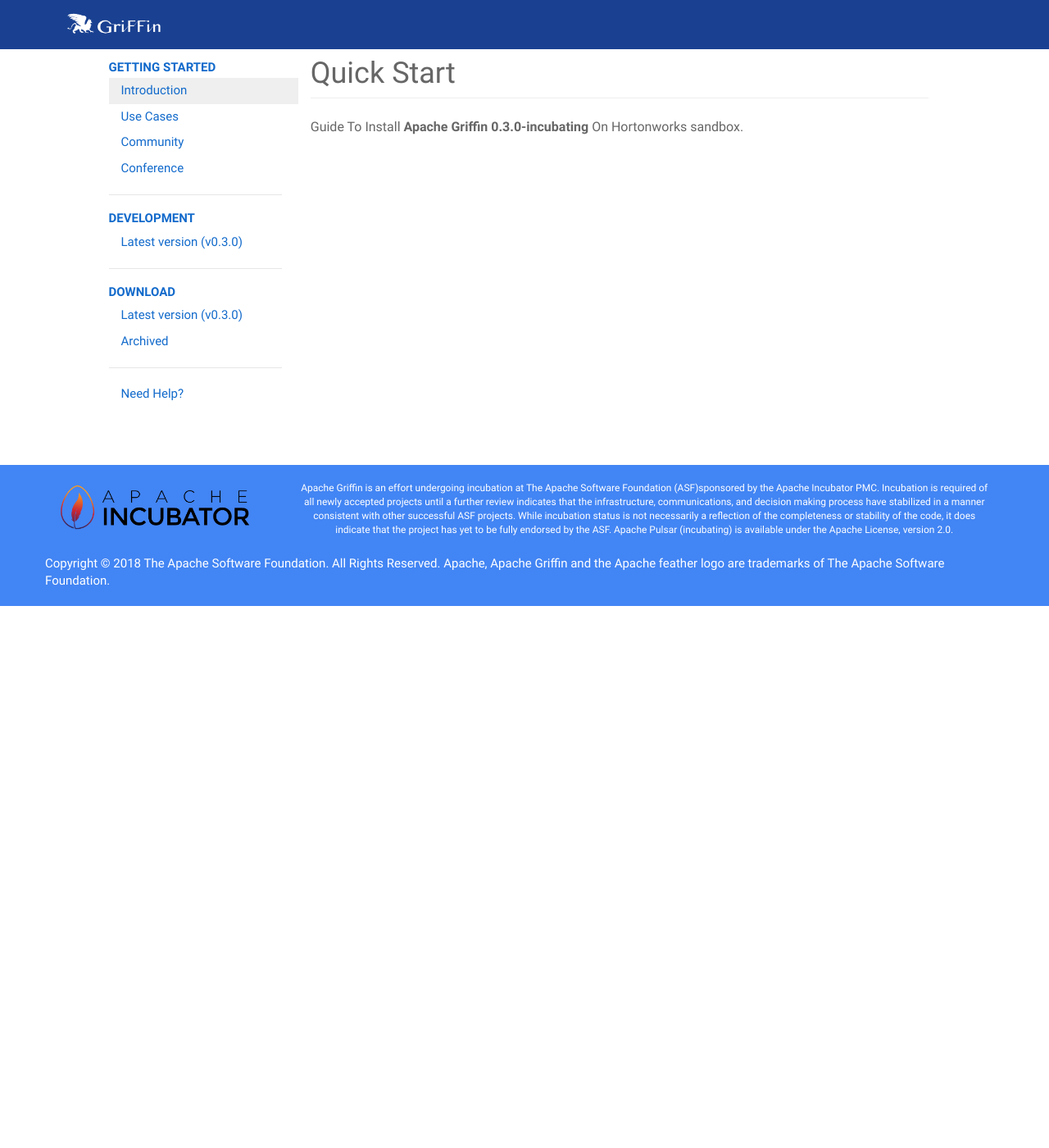
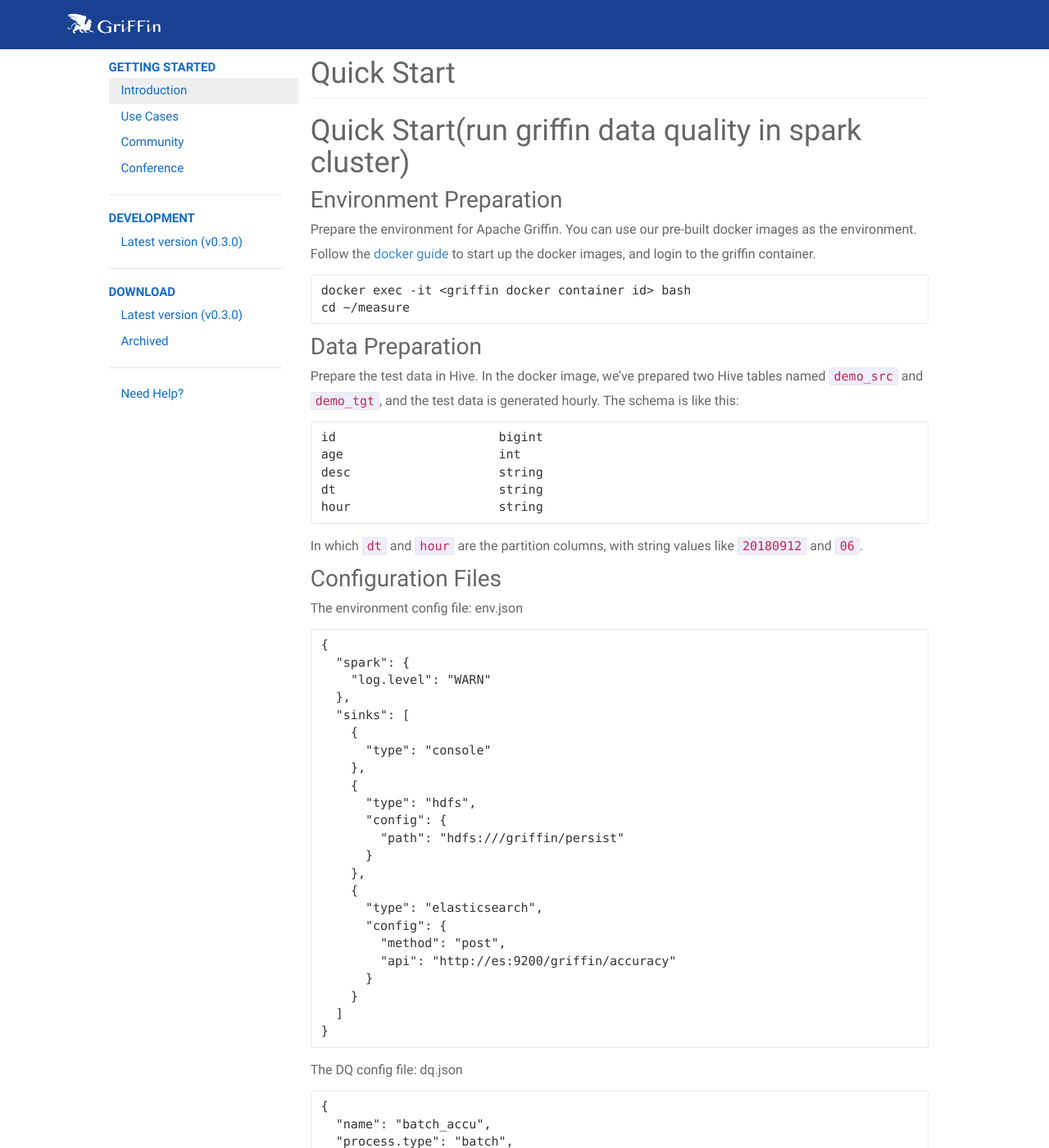
Before and after one commit to apache/griffin-site, a Jekyll site: the page built from quick-start.md, in a window 1280 px wide and 1400 px high. Shown: the whole window at 82% size. Built offline with Jekyll 4.4.1, drawn with Linux system fonts in a browser that asks for light colours; comment, search, counter and statistics services are not loaded; some of the changed text lies outside the part shown.

Commit message:
update quickstart

````diff
--- a/quick-start.md
+++ b/quick-start.md
@@ -4,4 +4,131 @@
 permalink: /docs/quick-start.html
 ---
 
-Guide To Install **Apache Griffin 0.3.0-incubating** On Hortonworks sandbox.
+# Quick Start(run griffin data quality in spark cluster)
+
+## Environment Preparation
+Prepare the environment for Apache Griffin.
+You can use our pre-built docker images as the environment.
+Follow the [docker guide](https://github.com/apache/incubator-griffin/blob/master/griffin-doc/docker/griffin-docker-guide.md#environment-preparation) to start up the docker images, and login to the griffin container.
+```
+docker exec -it <griffin docker container id> bash
+cd ~/measure
+```
+
+## Data Preparation
+Prepare the test data in Hive.
+In the docker image, we've prepared two Hive tables named `demo_src` and `demo_tgt`, and the test data is generated hourly.
+The schema is like this:
+```
+id                      bigint
+age                     int
+desc                    string
+dt                      string
+hour                    string
+```
+In which `dt` and `hour` are the partition columns, with string values like `20180912` and `06`.
+
+## Configuration Files
+The environment config file: env.json
+```
+{
+  "spark": {
+    "log.level": "WARN"
+  },
+  "sinks": [
+    {
+      "type": "console"
+    },
+    {
+      "type": "hdfs",
+      "config": {
+        "path": "hdfs:///griffin/persist"
+      }
+    },
+    {
+      "type": "elasticsearch",
+      "config": {
+        "method": "post",
+        "api": "http://es:9200/griffin/accuracy"
+      }
+    }
+  ]
+}
+```
+The DQ config file: dq.json
+```
+{
+  "name": "batch_accu",
+  "process.type": "batch",
+  "data.sources": [
+    {
+      "name": "src",
+      "baseline": true,
+      "connectors": [
+        {
+          "type": "hive",
+          "version": "1.2",
+          "config": {
+            "database": "default",
+            "table.name": "demo_src"
+          }
+        }
+      ]
+    }, {
+      "name": "tgt",
+      "connectors": [
+        {
+
+          "type": "hive",
+          "version": "1.2",
+          "config": {
+            "database": "default",
+            "table.name": "demo_tgt"
+          }
+        }
+      ]
+    }
+  ],
+  "evaluate.rule": {
+    "rules": [
+      {
+        "dsl.type": "griffin-dsl",
+        "dq.type": "accuracy",
+        "out.dataframe.name": "accu",
+        "rule": "src.id = tgt.id AND src.age = tgt.age AND src.desc = tgt.desc",
+        "details": {
+          "source": "src",
+          "target": "tgt",
+          "miss": "miss_count",
+          "total": "total_count",
+          "matched": "matched_count"
+        },
+        "out": [
+          {
+            "type": "metric",
+            "name": "accu"
+          },
+          {
+            "type": "record",
+            "name": "missRecords"
+          }
+        ]
+      }
+    ]
+  },
+  "sinks": ["CONSOLE", "HDFS"]
+}
+```
+
+## Submit Measure Job
+Submit the measure job to Spark, with config file paths as parameters.
+```
+spark-submit --class org.apache.griffin.measure.Application --master yarn --deploy-mode client --queue default \
+--driver-memory 1g --executor-memory 1g --num-executors 2 \
+<path>/griffin-measure.jar \
+<path>/env.json <path>/batch-accu-config.json
+```
+Then you can get the calculation log in console, after the job finishes, you can get the result metrics printed. The metrics will also be saved in hdfs: `hdfs:///griffin/persist/<job name>/<timestamp>/_METRICS`.
+
+## More Details
+For more details about griffin measures, you can visit our documents in [github](https://github.com/apache/incubator-griffin/tree/master/griffin-doc).
````
